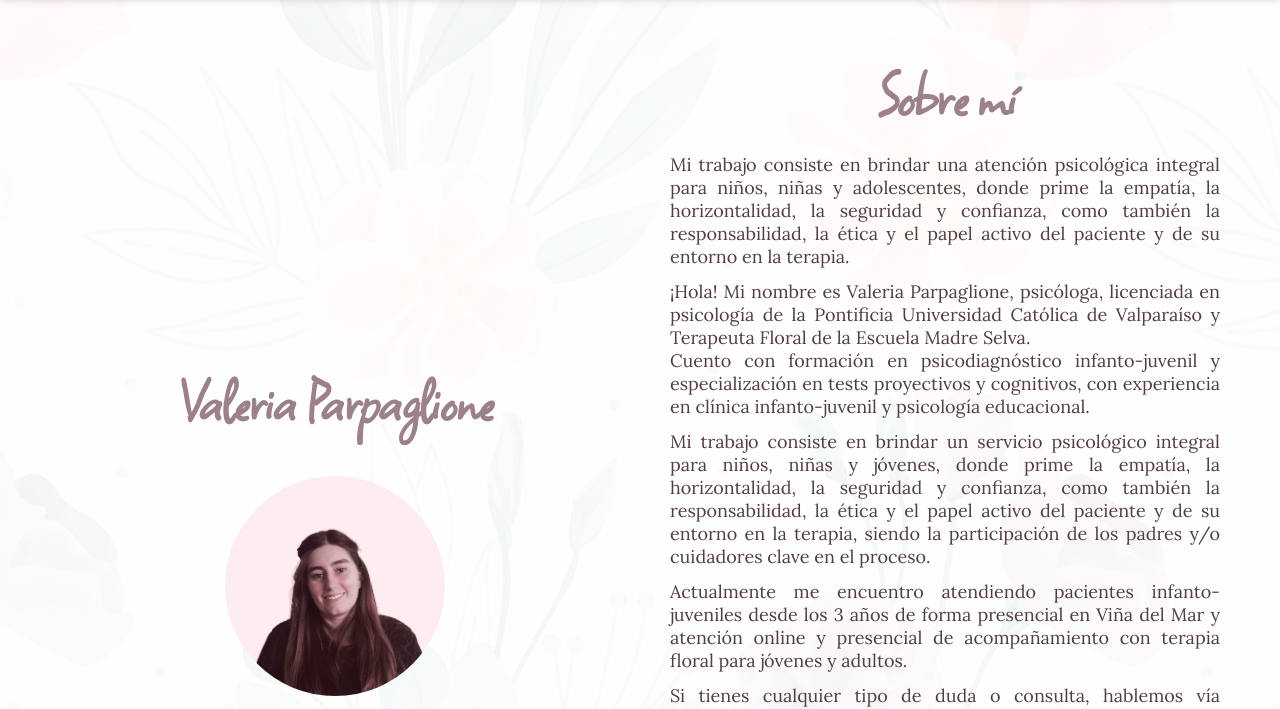
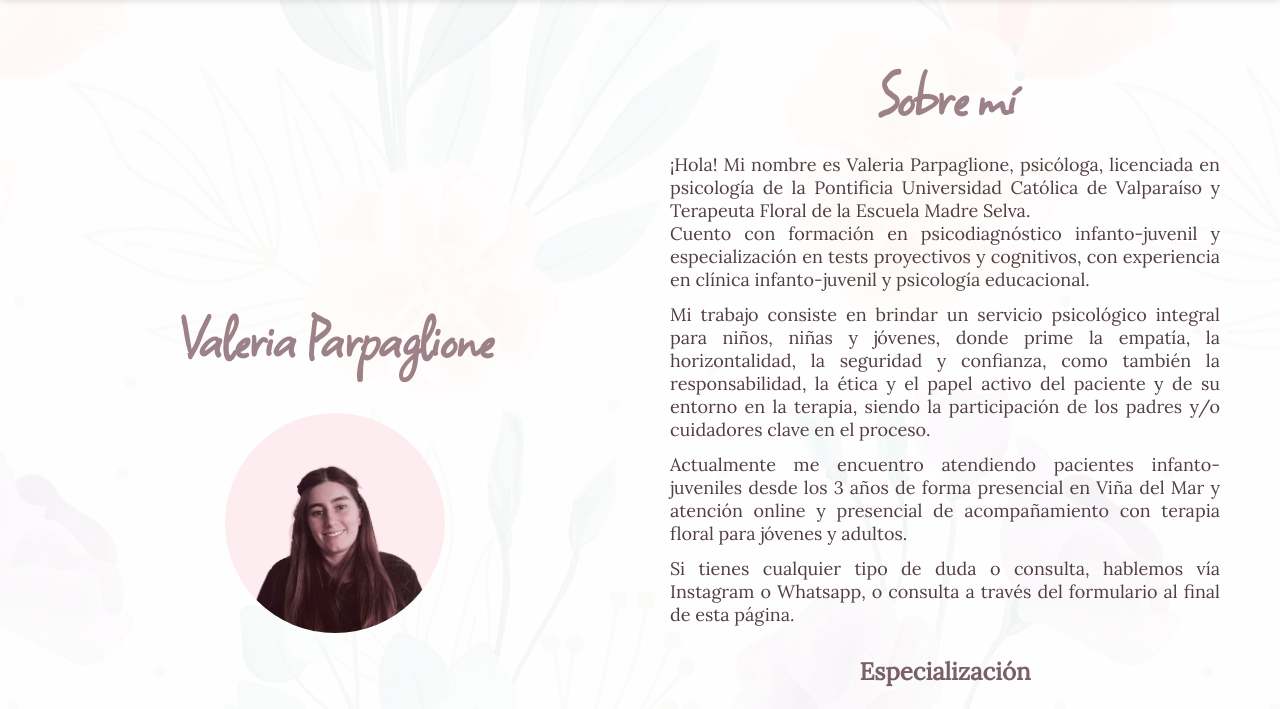
Before and after one commit to Fuyula/flower-themed-website-for-psychologist, a plain HTML site: page about-me.html in a window 1280 px wide. Shown: the part 78-787 px from the top of the page. Drawn offline with nearby package versions, Linux system fonts and the light colour scheme.

Commit message:
fix: fixed text

```diff
--- a/about-me.html
+++ b/about-me.html
@@ -60,10 +60,6 @@
                     </div>
                     <div class="card animate__animated animate__fadeInDown animate__delay-1s">
                         <h1>Sobre mí</h1>
-                        <p>
-                            Mi trabajo consiste en brindar una atención psicológica integral para niños, niñas y adolescentes, donde prime la empatía, la horizontalidad,
-                            la seguridad y confianza, como también la responsabilidad, la ética y el papel activo del paciente y de su entorno en la terapia.
-                        </p>
                         <p>
                             ¡Hola! Mi nombre es Valeria Parpaglione, psicóloga, licenciada en psicología de la Pontificia Universidad Católica de Valparaíso y
                             Terapeuta Floral de la Escuela Madre Selva.
```
Also changed, not shown: index.html (+4 -0 lines).
